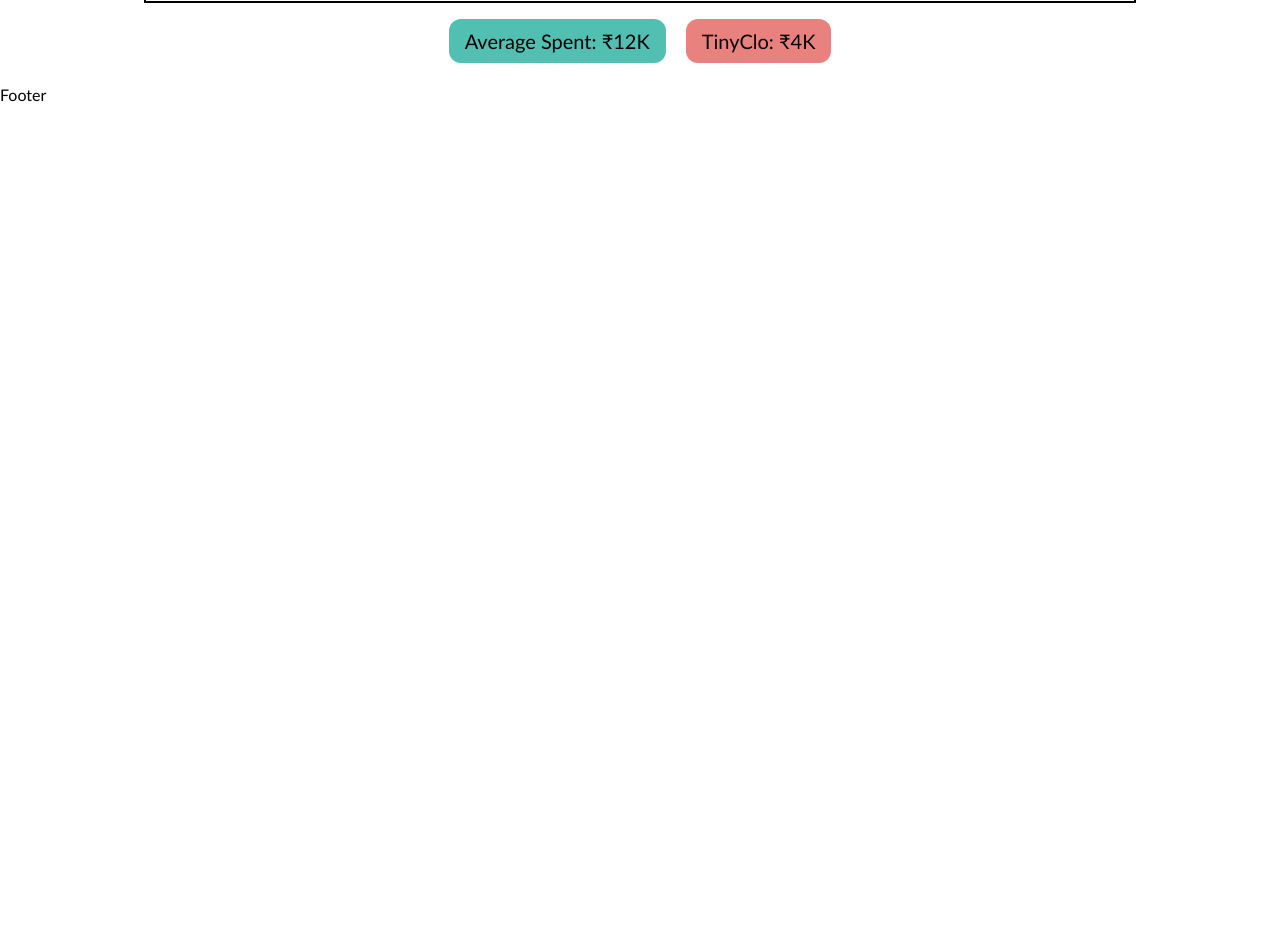
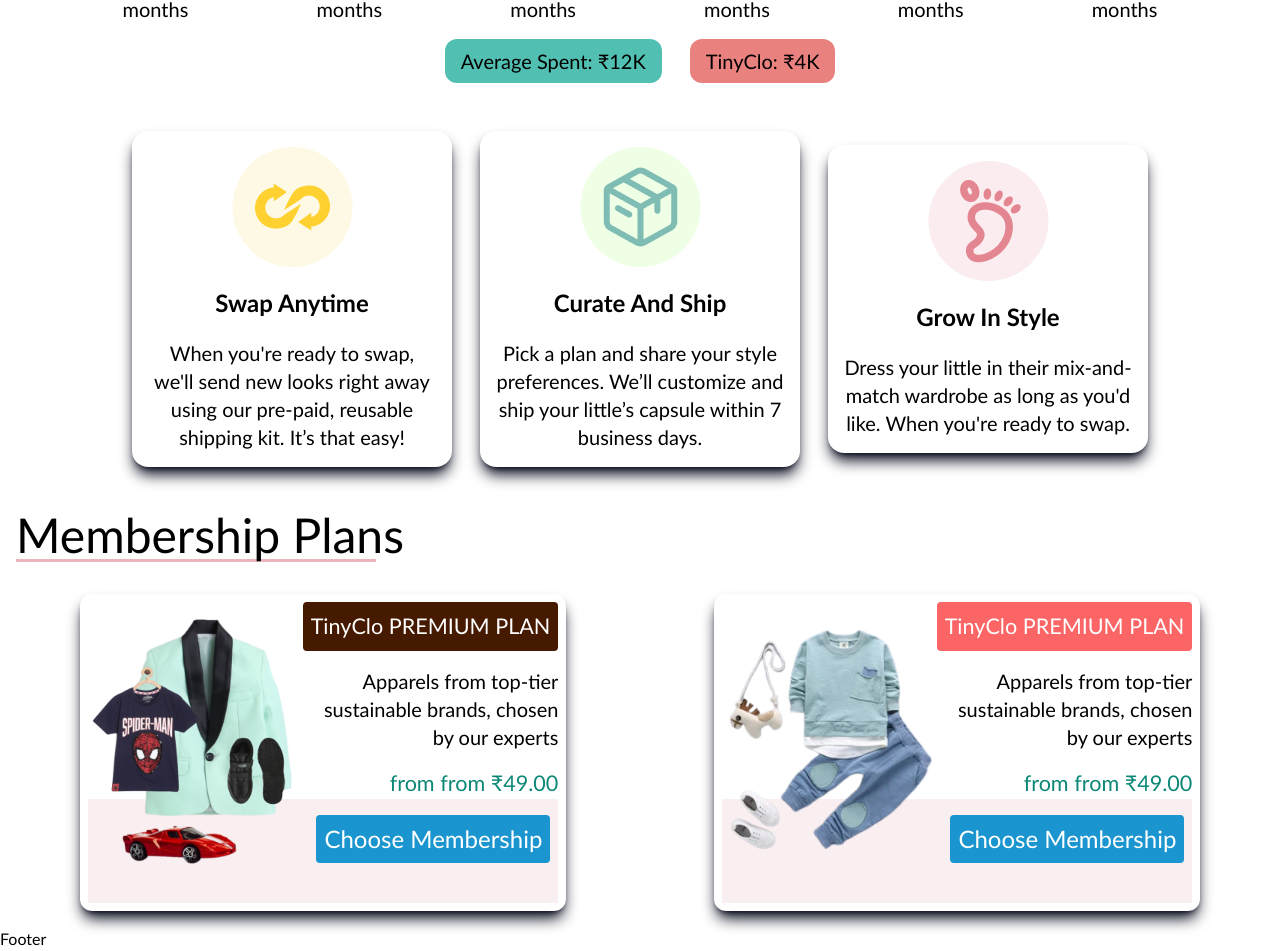
Before and after one commit to DCABHI83/tinyclo, a React (Vite) app: page / in a window 1280 px wide. Shown: the part 2417-3368 px from the top of the page. Before the commit the page ends 2524 px from the top, so only its background shows below. Built offline with nearby package versions, Linux system fonts and the light colour scheme.

Commit message:
modify membership component

```diff
--- a/src/components/Cost.jsx
+++ b/src/components/Cost.jsx
@@ -4,9 +4,6 @@
   const [range, setRange] = useState(0)
   const[spentVal,setSpentVal] = useState(12)
   const [tinyVal,setTinyVal] = useState(4)
-  const steps = [0, 20, 40, 60, 80, 100]
-  const spent = [12,24,36,48,60,72]
-  const tiny = [4,8,12,16,20,24]
   const handleClick = (value,first,second) => {
     setRange(value)
     setSpentVal(first)
@@ -15,11 +12,14 @@
 
   return (
     <div className='mt-5 flex flex-col items-center justify-center text-center text-xl gap-4'>
-      <h1 className='text-3xl text-[#3AB7A6] md:text-4xl'>DID YOU KNOW?</h1>
+      <div className='md:w-1/2 w-full flex flex-col gap-3'>
+ <h1 className='text-3xl text-[#3AB7A6] md:text-4xl'>DID YOU KNOW?</h1>
       <p>
         Babies typically outgrow 6 or more sizes in their first year! Add in 3 different seasons, special occasions, and several outfit changes daily, now that's a LOT of clothes!
       </p>
-      <div className='w-full border-2 flex flex-col items-center md:w-[80%]'>
+      </div>
+
+      <div className='w-full  flex flex-col items-center md:w-[80%]'>
         <input
           type="range"
           className='w-[95%]'
@@ -56,7 +56,7 @@
           </div>
         </div>
       </div>
-      <div className='flex w-full items-center justify-center gap-5'>
+      <div className='flex w-full items-center justify-center gap-5 md:gap-7'>
         <button className='bg-[#51BFB1] rounded-xl pr-4 pl-4 pt-2 pb-2'>Average Spent: ₹{spentVal}K</button>
         <button className='bg-[#E9817F] rounded-xl pr-4 pl-4 pt-2 pb-2'>TinyClo: ₹{tinyVal}K</button>
       </div>
--- a/src/components/Environment.jsx
+++ b/src/components/Environment.jsx
@@ -1,9 +1,63 @@
-import React from 'react'
+import React, { useState } from 'react'
 
 const Environment = () => {
+    const [range, setRange] = useState(0)
+    const[treeVal,setTreeVal] = useState(1)
+    const [waterVal,setWaterVal] = useState(200)
+    const handleClick = (value,first,second) => {
+      setRange(value)
+      setTreeVal(first)
+      setWaterVal(second)
+    }
   return (
-    <div>
-      Environment
+   <div className='mt-5 flex flex-col items-center justify-center text-center text-xl gap-4'>
+      <div className='md:w-1/2 w-full flex flex-col gap-3'>
+ <h1 className='text-3xl text-[#3AB7A6] md:text-4xl'>DID YOU KNOW?</h1>
+      <p>
+Producing 1 kg of cotton clothes requires 20,000 liters of water and emits 2.6 kg of carbon. Now imagine the environmental toll of clothing and toys for a baby’s entire year—hundreds of thousands of liters of water wasted and significant carbon emissions.      </p>
+      </div>
+
+      <div className='w-full  flex flex-col items-center md:w-[80%]'>
+        <input
+          type="range"
+          className='w-[95%]'
+          min={0}
+          max={100}
+          step={20}
+          value={range}
+          onChange={(e) => setRange(Number(e.target.value))}
+        />
+        <div className='flex items-center justify-center gap-1 mt-3 md:gap-[8rem]'>
+          <div onClick={() => handleClick(0,1,200)} className='cursor-pointer'>
+            <p>0-3</p>
+            <p>months</p>
+          </div>
+          <div onClick={() => handleClick(20,2,300)} className='cursor-pointer'>
+            <p>3-6</p>
+            <p>months</p>
+          </div>
+          <div onClick={() => handleClick(40,3,400)} className='cursor-pointer'>
+            <p>6-9</p>
+            <p>months</p>
+          </div>
+          <div onClick={() => handleClick(60,4,500)} className='cursor-pointer'>
+            <p>9-12</p>
+            <p>months</p>
+          </div>
+          <div onClick={() => handleClick(80,5,600)} className='cursor-pointer'>
+            <p>12-18</p>
+            <p>months</p>
+          </div>
+          <div onClick={() => handleClick(100,6,700)} className='cursor-pointer'>
+            <p>18-24</p>
+            <p>months</p>
+          </div>
+        </div>
+      </div>
+      <div className='flex w-full items-center justify-center gap-5 md:gap-7'>
+        <button className='bg-[#51BFB1] rounded-xl pr-4 pl-4 pt-2 pb-2'>{treeVal} tree saved + {waterVal} litre water saved </button>
+
+      </div>
     </div>
   )
 }
--- /dev/null
+++ b/src/components/MemberShip.jsx
@@ -0,0 +1,49 @@
+import React from 'react'
+import { NavLink } from 'react-router-dom'
+import membership1 from '../assets/membership1.png'
+import membership2 from '../assets/membership2.png'
+const MemberShip = () => {
+  return (
+   <>
+   <div>
+     <div className='mt-7 p-4' >
+    <h1 className="text-4xl md:text-5xl">Membership Plans</h1>
+      <div className="w-[17rem] h-[3.5px] bg-[#EBB5BB] md:w-[22.5rem]"></div>
+   </div>
+   <div className='p-4 flex flex-col md:flex-row items-center md:justify-around gap-5'>
+    <div className='relative shadow-slate-950 shadow-lg shadow-inset rounded-xl p-2 md:w-[39%] transform hover:scale-110 transition duration-300'>
+    <div className='absolute top-5'>
+        <img className='w-[58%] md:w-[75%]' src={membership1} alt="image" />
+    </div>
+    <div className='flex flex-col w-full text-end items-end text-[1.35rem] md:w-[100%] gap-4'>
+        <h2 className='bg-amber-950 text-white p-2 rounded'>TinyClo PREMIUM PLAN</h2>
+        <p className='text-xl w-1/2'>Apparels from top-tier sustainable brands, chosen by our experts</p>
+        <h3 className='text-[#0C8877]'>from from ₹49.00</h3>
+    </div>
+    <div className='flex pt-4 pb-10 justify-end bg-[#F9EEF0] pr-2 md:w-[100%]'>
+        <button className='bg-[#1A95CF] text-2xl text-white p-2 rounded'>Choose Membership</button>
+    </div>
+   </div>
+    <div className='relative shadow-slate-950 shadow-lg shadow-inset rounded-xl p-2 md:w-[39%] transform hover:scale-110 transition duration-300'>
+    <div className='absolute top-8'>
+        <img className='w-[60%] md:w-[75%]' src={membership2} alt="image" />
+    </div>
+    <div className='flex flex-col w-full text-end items-end text-[1.35rem] md:w-[100%] gap-4'>
+        <h2 className='bg-[#FC6565] text-white p-2 rounded'>TinyClo PREMIUM PLAN</h2>
+        <p className='text-xl w-1/2'>Apparels from top-tier sustainable brands, chosen by our experts</p>
+        <h3 className='text-[#0C8877]'>from from ₹49.00</h3>
+    </div>
+    <div className='flex pt-4 pb-10 justify-end bg-[#F9EEF0] pr-2 md:w-[100%]'>
+        <button className='bg-[#1A95CF] text-2xl text-white p-2 rounded'>Choose Membership</button>
+    </div>
+   </div>
+
+   </div>
+
+   </div>
+
+   </>
+  )
+}
+
+export default MemberShip
--- /dev/null
+++ b/src/components/MoreCards.jsx
@@ -0,0 +1,44 @@
+import React from "react";
+import first from "../assets/first.png";
+import second from "../assets/second.png";
+import third from "../assets/third.png";
+const MoreCards = () => {
+  const arr = [
+    {
+      src: first,
+      text: "Swap Anytime",
+      para: "When you're ready to swap, we'll send new looks right away using our pre-paid, reusable shipping kit. It’s that easy!",
+    },
+    {
+      src: second,
+      text: "Curate And Ship",
+      para: "Pick a plan and share your style preferences. We’ll customize and ship your little’s capsule within 7 business days.",
+    },
+    {
+      src: third,
+      text: "Grow In Style",
+      para: "Dress your little in their mix-and-match wardrobe as long as you'd like. When you're ready to swap.",
+    },
+  ];
+  return (
+    <>
+
+  <div className="flex flex-col justify-center items-center w-full gap-7 md:flex-row md:cursor-pointer md:mt-7 md:gap-7">
+ {arr.map((curElem,index)=>{
+    return(
+        <div className="flex flex-col justify-center items-center w-[78%] p-4 gap-4 rounded-2xl shadow-slate-950 shadow-lg shadow-inset md:w-[25%] ransform hover:scale-110 transition duration-300 md:gap-5" key={index}>
+            <img className="" src={curElem.src} alt="image" />
+            <h2 className="text-2xl font-bold">{curElem.text}</h2>
+           <div className="text-center text-xl"> <p>{curElem.para}</p></div>
+        </div>
+    )
+   })}
+  </div>
+
+
+    </>
+
+  )
+};
+
+export default MoreCards;
--- a/src/components/Space.jsx
+++ b/src/components/Space.jsx
@@ -1,9 +1,63 @@
 import React from 'react'
+import { useState } from 'react'
 
 const Space = () => {
+  const [range, setRange] = useState(0)
+    const[savedVal,setSavedVal] = useState('Half Wardrobe Saved')
+    const handleClick = (value,first) => {
+    setRange(value)
+    setSavedVal(first)
+  }
   return (
-    <div>
-      Space
+    <div className='mt-5 flex flex-col items-center justify-center text-center text-xl gap-4'>
+      <div className='md:w-1/2 w-full flex flex-col gap-3'>
+ <h1 className='text-3xl text-[#3AB7A6] md:text-4xl'>DID YOU KNOW?</h1>
+      <p>
+        Babies typically outgrow 6 or more sizes in their first year! Add in 3 different seasons, special occasions, and several outfit changes daily, now that's a LOT of clothes!
+      </p>
+      </div>
+
+      <div className='w-full flex flex-col items-center md:w-[80%]'>
+        <input
+          type="range"
+          className='w-[95%]'
+          min={0}
+          max={100}
+          step={20}
+          value={range}
+          onChange={(e) => setRange(Number(e.target.value))}
+        />
+        <div className='flex items-center justify-center gap-1 mt-3 md:gap-[8rem]'>
+          <div onClick={() => handleClick(0,'Half Wardrobe Saved')} className='cursor-pointer'>
+            <p>0-3</p>
+            <p>months</p>
+          </div>
+          <div onClick={() => handleClick(20,'Full Wardrobe Saved')} className='cursor-pointer'>
+            <p>3-6</p>
+            <p>months</p>
+          </div>
+          <div onClick={() => handleClick(40,'Wardrobe And Sofa Saved')} className='cursor-pointer'>
+            <p>6-9</p>
+            <p>months</p>
+          </div>
+          <div onClick={() => handleClick(60,'Half Living Room Saved')} className='cursor-pointer'>
+            <p>9-12</p>
+            <p>months</p>
+          </div>
+          <div onClick={() => handleClick(80,'Full Living Room Saved')} className='cursor-pointer'>
+            <p>12-18</p>
+            <p>months</p>
+          </div>
+          <div onClick={() => handleClick(100,'Guest Room Saved')} className='cursor-pointer'>
+            <p>18-24</p>
+            <p>months</p>
+          </div>
+        </div>
+      </div>
+      <div className='flex w-full items-center justify-center gap-5 md:gap-7'>
+        <button className='bg-[#51BFB1] rounded-xl pr-4 pl-4 pt-2 pb-2'>{savedVal}</button>
+
+      </div>
     </div>
   )
 }
--- a/src/pages/Home.jsx
+++ b/src/pages/Home.jsx
@@ -3,6 +3,8 @@
 import Cards from '../components/Cards'
 import HowItworks from '../components/HowItworks'
 import WhyRent from '../components/WhyRent'
+import MoreCards from '../components/MoreCards'
+import MemberShip from '../components/MemberShip'
 
 const Home = () => {
   return (
@@ -12,6 +14,8 @@
   <Cards/>
   <HowItworks/>
   <WhyRent/>
+  <MoreCards/>
+  <MemberShip/>
   </div>
 
   </>
```
